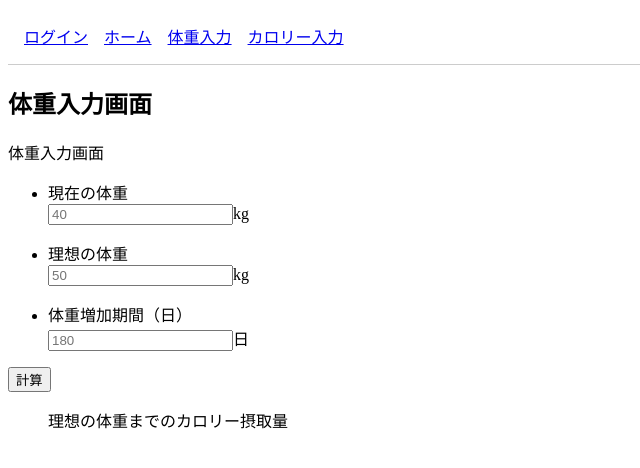
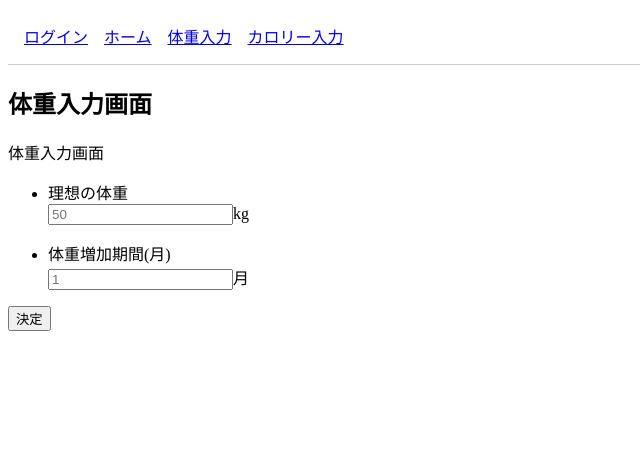
Before and after one commit to kajiLabTeam/DEBUKATU_frontend2, a React (Create React App) app: page /weightInput in a window 1280 px wide. Shown: the top 468 px of the page, without its empty margins (0-640 px from the left). Built offline with nearby package versions, Linux system fonts and the light colour scheme.

Commit message:
fix: 表示内容の変更

```diff
--- a/src/features/calorieInput/CalorieInput.tsx
+++ b/src/features/calorieInput/CalorieInput.tsx
@@ -4,40 +4,34 @@ import { useState, ChangeEvent } from 'react';
 
 export const CalorieInput = () => {
 	const [currentCalorie, setCurrentCalorie] = useState("");//現在の摂取カロリー
-	const [mustCalorie, setMustCalorie] = useState("");//摂取しなければならないカロリー
-	const [eatCount, setEatCount,] = useState("");//食事回数(出力)
+	const [currentWeight, setCurrentWeight] = useState("");
 
+	const onChangeCurrentWeight = (e: ChangeEvent<HTMLInputElement>) => {
+		setCurrentWeight(e.target.value);
+	};
 	const onChangeCurrentCalorie = (e: ChangeEvent<HTMLInputElement>) => {
 		setCurrentCalorie(e.target.value);
 	};
 
-
 	const onClickMustCalorieCal = () => {
-		if (currentCalorie === "") return;
-		console.log(currentCalorie);
-	};
-
-	const onClickEatCount = () => {
+		if (currentWeight === "" || currentCalorie === "") return;
+		console.log({ currentWeight, currentCalorie });
 	};
 
 	return (
 		<div className="calorie_input_area">
 			<h2>カロリー入力画面</h2>
 			<p className="title">カロリー入力画面</p>
+
 			<ul>
-				<span>現在のカロリー摂取量</span>
-				<input placeholder="100" value={currentCalorie} onChange={onChangeCurrentCalorie} />kcal
-				<button onClick={onClickMustCalorieCal}>計算</button>
+				<li>現在の体重</li>
+				<input placeholder="40" value={currentWeight} onChange={onChangeCurrentWeight} />kg
 			</ul>
 			<ul>
-				<span>足りないカロリー("義務カロリー" - "現在のカロリー摂取量") </span>
-				<span> {mustCalorie} {currentCalorie}</span>kcal
+				<li>現在のカロリー摂取量</li>
+				<input placeholder="100" value={currentCalorie} onChange={onChangeCurrentCalorie} />kcal
 			</ul>
-			<button onClick={onClickEatCount}>計算</button>
-			<ul>
-				<span>追加の食事回数 </span>
-				<span>{eatCount !== null ? `${eatCount} 回` : ''}</span>
-			</ul>
+			<button onClick={onClickMustCalorieCal}>記録</button>
 		</div>
 	);
 };
--- a/src/features/weightInput/WeightInput.tsx
+++ b/src/features/weightInput/WeightInput.tsx
@@ -1,15 +1,11 @@
 import { useState, ChangeEvent } from 'react';
 
 export const WeightInput = () => {
-	const [currentWeight, setCurrentWeight] = useState("");
+
+
 	const [modelWeight, setModelWeight] = useState("");
 	const [lengthOfDays, setLengthOfDays] = useState("");
-	const [mustCalorie, setMustCalorie] = useState("");
 
-
-	const onChangeCurrentWeight = (e: ChangeEvent<HTMLInputElement>) => {
-		setCurrentWeight(e.target.value);
-	};
 
 	const onChangeModelWeight = (e: ChangeEvent<HTMLInputElement>) => {
 		setModelWeight(e.target.value);
@@ -20,13 +16,11 @@ export const WeightInput = () => {
 		setLengthOfDays(e.target.value);
 	};
 
-	const onChangeMustCalorie = (e: ChangeEvent<HTMLInputElement>) => {
-		setMustCalorie(e.target.value);
-	};
+
 	//計算ボタンPush
 	const onClickCalorieCal = () => {
-		if (currentWeight === "" || modelWeight === "" || lengthOfDays === "") return;
-		console.log({ currentWeight, modelWeight, lengthOfDays });
+		if (modelWeight === "" || lengthOfDays === "") return;
+		console.log({ modelWeight, lengthOfDays });
 	};
 
 	return (
@@ -35,23 +29,15 @@ export const WeightInput = () => {
 			<p className="title">体重入力画面</p>
 
 			<ul>
-				<li>現在の体重</li>
-				<input placeholder="40" value={currentWeight} onChange={onChangeCurrentWeight} />kg
-			</ul>
-			<ul>
 				<li>理想の体重 </li>
 				<input placeholder="50" value={modelWeight} onChange={onChangeModelWeight} />kg
 			</ul>
 			<ul>
-				<li>体重増加期間（日）</li>
-				<input placeholder="180" value={lengthOfDays} onChange={onChangeLengthOfDays} />日
+				<li>体重増加期間(月)</li>
+				<input placeholder="1" value={lengthOfDays} onChange={onChangeLengthOfDays} />月
 			</ul>
 
-			<button onClick={onClickCalorieCal}>計算</button>
-			<ul>
-				<span>理想の体重までのカロリー摂取量</span>
-				<span>{mustCalorie} </span>
-			</ul>
+			<button onClick={onClickCalorieCal}>決定</button>
 		</div>
 	);
 };
```
